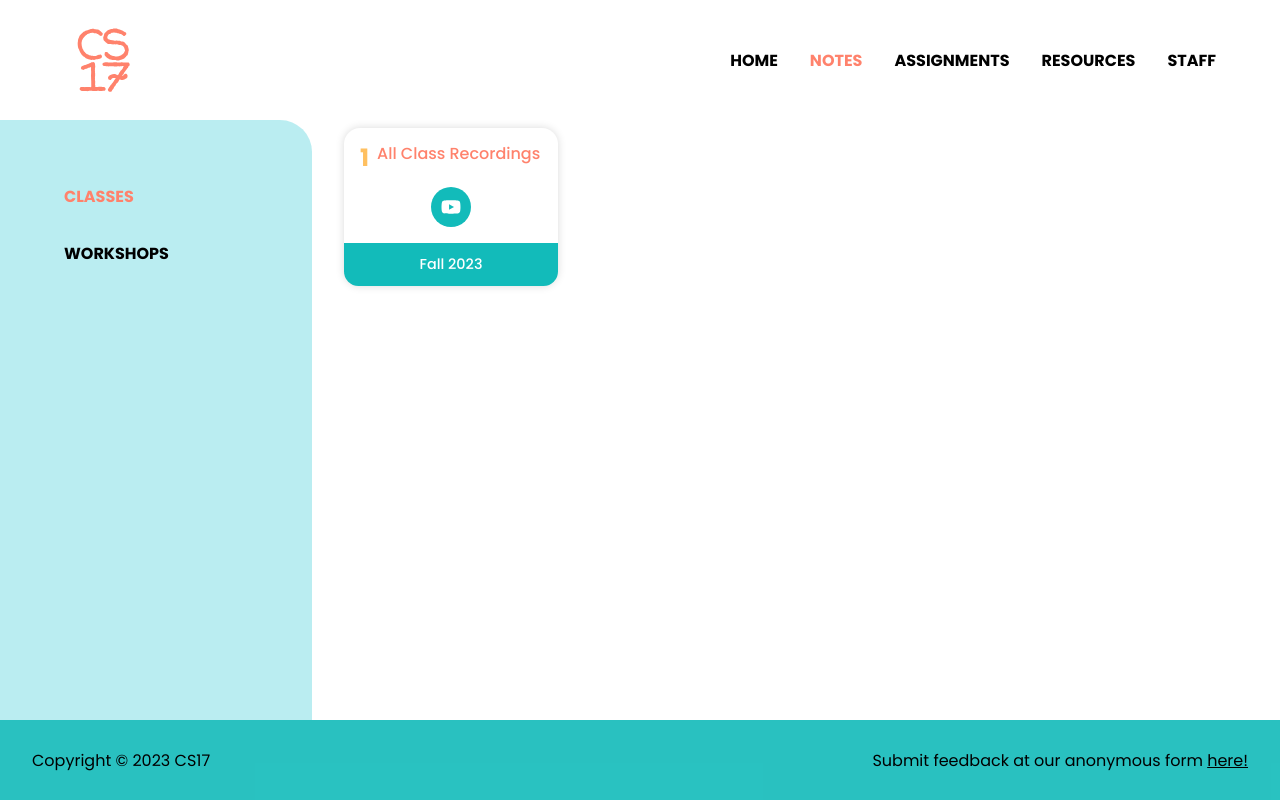
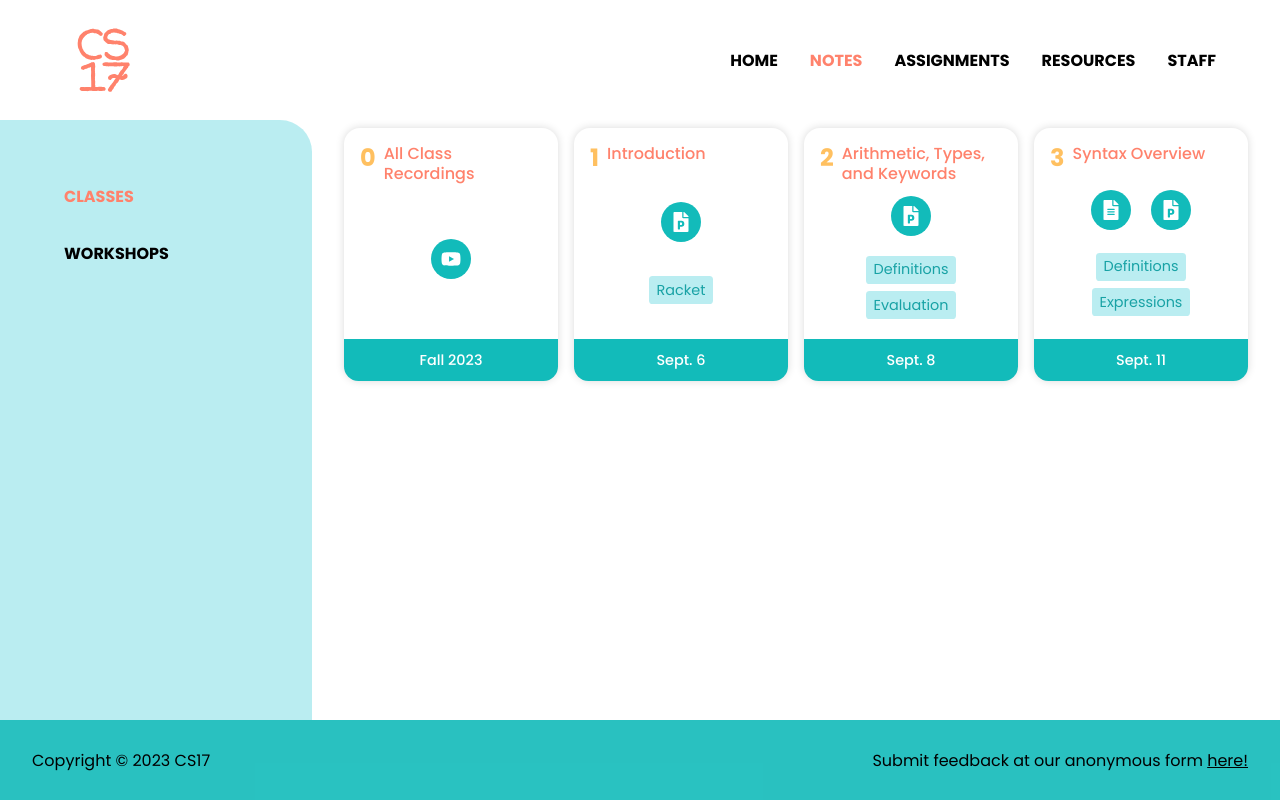
Before and after one commit to cs17-fall2023/cs17-fall2023.github.io, a React (Create React App) app: page /classes in a window 1280 px wide. Built offline with nearby package versions, Linux system fonts and the light colour scheme.

Commit message:
update w slides for first 3 classes

```diff
--- a/src/Info/Notes/Classes/Classes.js
+++ b/src/Info/Notes/Classes/Classes.js
@@ -2,7 +2,7 @@ import { FaFileAlt, FaYoutube, FaFilePowerpoint } from 'react-icons/fa';
 
 const classes = [
 	{
-		/*number: 1,*/ title: "All Class Recordings", outDate: "Fall 2023", active: true,
+		number: 0, title: "All Class Recordings", outDate: "Fall 2023", active: true,
 		links: [
 			// { icon: <FaFileAlt />, link: "https://drive.google.com/file/d/1mSC4T3zlkwyU3nYbdt3mZbXHC0RBIugT/view?usp=sharing", label: "Notes" },
 			{ icon: <FaYoutube />, link: "https://brown.hosted.panopto.com/Panopto/Pages/Sessions/List.aspx#folderID=%223db23cb2-c393-4e7c-8d62-b06e00d79eef%22", label: "Recording" },
@@ -10,24 +10,33 @@ const classes = [
 		],
 		// tags: ["Racket"]
 	},
-	// {
-	// 	number: 2, title: "Arithmetic, Types, and Keywords", outDate: "Sept. 9", active: false,
-	// 	links: [
-	// 		{ icon: <FaFileAlt />, link: "https://drive.google.com/file/d/1C1AbPgZA27czZ1hzTyGYag132upG78jv/view?usp=sharing", label: "Notes" },
-	// 		{ icon: <FaYoutube />, link: "https://brown.hosted.panopto.com/Panopto/Pages/Viewer.aspx?id=6c91723e-66e8-48f3-9631-af090024f5f7", label: "Recording" },
-	// 		{ icon: <FaFilePowerpoint />, link: "https://docs.google.com/presentation/d/1_XF48MpBTqlu89RkIxbvlMlEUrsQCJdo/edit?usp=sharing&ouid=102918815439366304366&rtpof=false&sd=false", label: "Slides" },
-	// 	],
-	// 	tags: ["Racket", "Definitions", "Evaluation"]
-	// },
-	// {
-	// 	number: 3, title: "Racket, Processing, and BNF", outDate: "Sept. 12", active: false,
-	// 	links: [
-	// 		{ icon: <FaFileAlt />, link: "https://drive.google.com/file/d/1kZfSjA1t5m_zisufCXNbbNQH0ko6jboW/view?usp=sharing", label: "Notes" },
-	// 		{ icon: <FaYoutube />, link: "https://brown.hosted.panopto.com/Panopto/Pages/Viewer.aspx?id=6c04966b-e6b0-410d-8b7d-af090024f60e", label: "Recording" },
-	// 		{ icon: <FaFilePowerpoint />, link: "https://docs.google.com/presentation/d/1pIaR4zicAsXQUjmylCU5xdlUYhkc-Ruv/edit?usp=sharing&ouid=102918815439366304366&rtpof=false&sd=false", label: "Slides" },
-	// 	],
-	// 	tags: ["Racket", "Evaluation"]
-	// },
+	{
+		number: 1, title: "Introduction", outDate: "Sept. 6", active: true,
+		links: [
+			// { icon: <FaFileAlt />, link: "https://drive.google.com/file/d/1mSC4T3zlkwyU3nYbdt3mZbXHC0RBIugT/view?usp=sharing", label: "Notes" },
+			// { icon: <FaYoutube />, link: "https://brown.hosted.panopto.com/Panopto/Pages/Sessions/List.aspx#folderID=%223db23cb2-c393-4e7c-8d62-b06e00d79eef%22", label: "Recording" },
+			{ icon: <FaFilePowerpoint />, link: "https://docs.google.com/presentation/d/16aWjuG1v0QelG6LjzYpBITm54XodkCsH/edit?usp=sharing&ouid=104062516653910080286&rtpof=true&sd=true", label: "Slides" },
+		],
+		tags: ["Racket"]
+	},
+	{
+		number: 2, title: "Arithmetic, Types, and Keywords", outDate: "Sept. 8", active: true,
+		links: [
+			// { icon: <FaFileAlt />, link: "https://drive.google.com/file/d/1C1AbPgZA27czZ1hzTyGYag132upG78jv/view?usp=sharing", label: "Notes" },
+			// { icon: <FaYoutube />, link: "https://brown.hosted.panopto.com/Panopto/Pages/Viewer.aspx?id=6c91723e-66e8-48f3-9631-af090024f5f7", label: "Recording" },
+			{ icon: <FaFilePowerpoint />, link: "https://docs.google.com/presentation/d/18bFNDbVzt-O-9mqTPnh8AevVM5q7AW0s/edit?usp=sharing&ouid=104062516653910080286&rtpof=true&sd=true", label: "Slides" },
+		],
+		tags: ["Definitions", "Evaluation"]
+	},
+	{
+		number: 3, title: "Syntax Overview", outDate: "Sept. 11", active: true,
+		links: [
+			{ icon: <FaFileAlt />, link: "https://drive.google.com/file/d/1hYpSU33UhRq3ymmLDZ5I8e2WlKnQ3G1-/view?usp=sharing", label: "Code" },
+			// { icon: <FaYoutube />, link: "https://brown.hosted.panopto.com/Panopto/Pages/Viewer.aspx?id=6c04966b-e6b0-410d-8b7d-af090024f60e", label: "Recording" },
+			{ icon: <FaFilePowerpoint />, link: "https://docs.google.com/presentation/d/1Tob6exaEtvnXhyVsHq7btD03AtX237gw/edit?usp=sharing&ouid=104062516653910080286&rtpof=true&sd=true", label: "Slides" },
+		],
+		tags: ["Definitions", "Expressions"]
+	},
 	// {
 	// 	number: 4, title: "Syntax and Semantics", outDate: "Sept. 14", active: false,
 	// 	links: [
```
